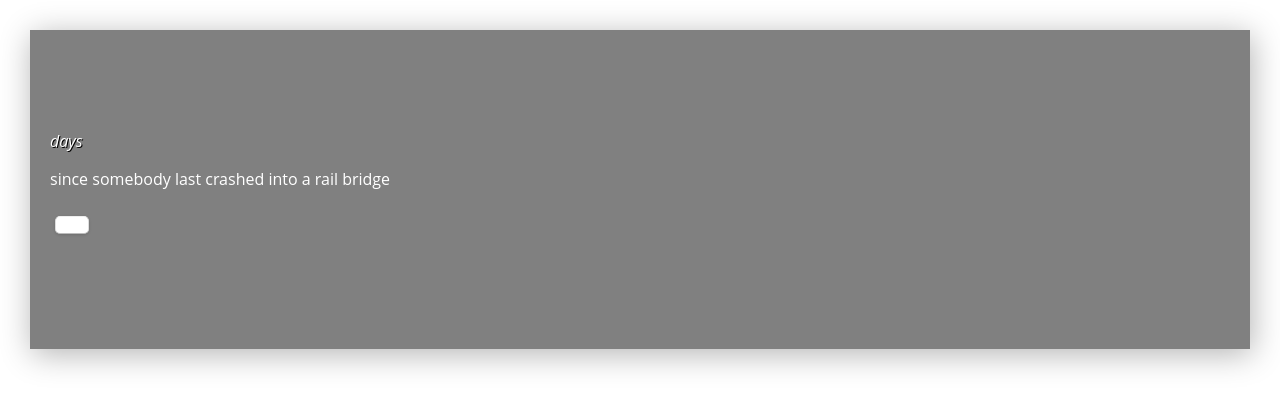
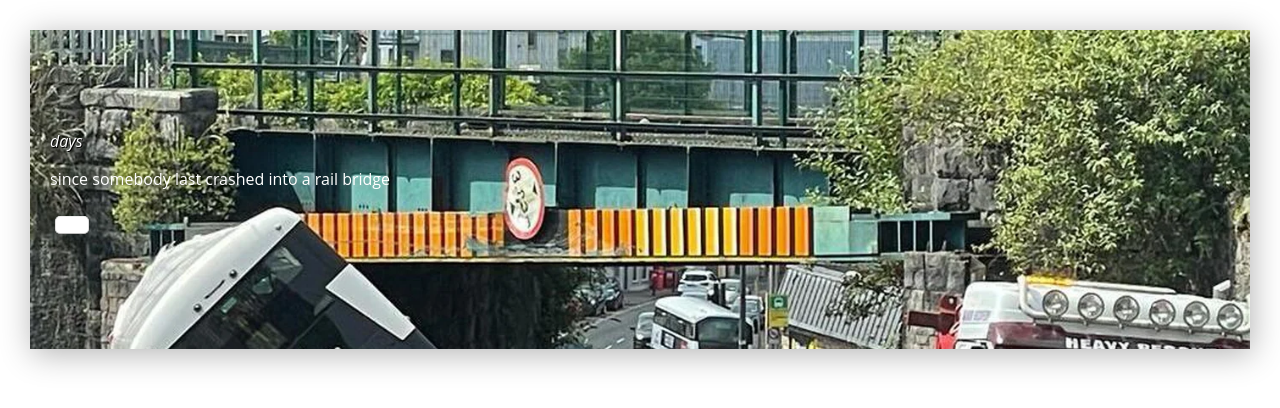
Before and after one commit to Evan-McDonagh/days-since-bridge-strike, a plain HTML site: page index.html in a window 1280 px wide. Drawn offline with Linux system fonts and the light colour scheme; no server answers.

Commit message:
Updated background image

```diff
--- a/index.css
+++ b/index.css
@@ -90,5 +90,5 @@ blockquote.twitter-tweet a:focus {
 }
 
 .background {
-  background-image: "./bridge-strike.webp";
+  background-image: url("bridge-strike.webp");
 }
```
